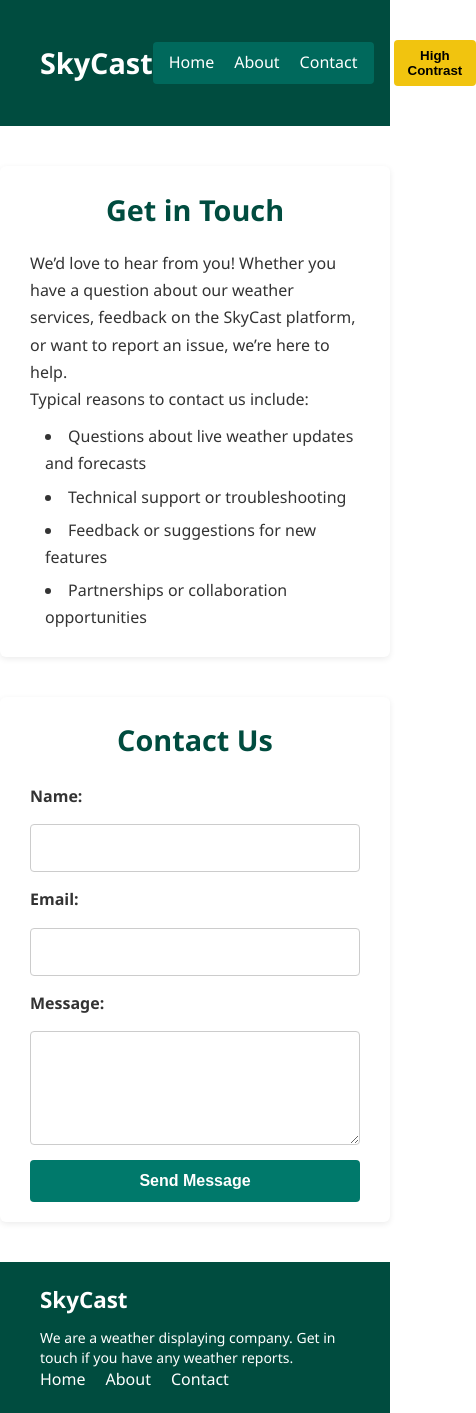
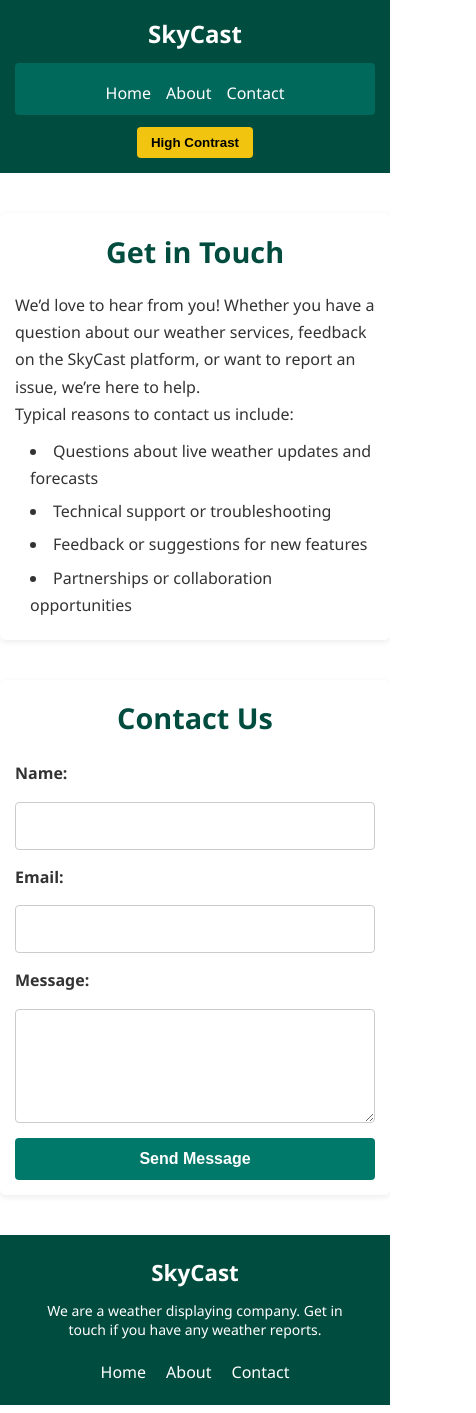
Before and after one commit to thomasfitz24/unit-2-interactive-frontend, a plain HTML site: page contact.html in a window 390 px wide. Shown: the whole page, 476 px wide, since content can reach past the window. Drawn offline with Linux system fonts and the light colour scheme.

Commit message:
Update style.css

```diff
--- a/style.css
+++ b/style.css
@@ -617,3 +617,120 @@ body.contact-page.high-contrast button:hover {
   background: #d4ac0d !important;
   color: #000 !important;
 }
+/* --------------------------
+   Responsive Design
+--------------------------- */
+
+/* Tablet (≤ 768px) */
+@media (max-width: 768px) {
+  header {
+    flex-direction: column;
+    align-items: flex-start;
+    padding: 20px;
+  }
+
+  .header-right {
+    margin-top: 10px;
+  }
+
+  nav ul {
+    flex-direction: column;
+    gap: 10px;
+  }
+
+  .main-forecast {
+    flex-direction: column;
+    padding: 0 20px;
+  }
+
+  .forecast-grid {
+    grid-template-columns: repeat(auto-fit, minmax(150px, 1fr));
+  }
+
+  .hourly-grid {
+    grid-template-columns: repeat(auto-fit, minmax(100px, 1fr));
+  }
+
+  .search {
+    padding: 0 20px;
+  }
+
+  .map {
+    padding: 10px 20px;
+  }
+
+  footer {
+    flex-direction: column;
+    gap: 20px;
+    align-items: center;
+    text-align: center;
+  }
+}
+
+/* Mobile (≤ 480px) */
+@media (max-width: 480px) {
+  header {
+    flex-direction: column;
+    align-items: center;
+    text-align: center;
+    padding: 15px;
+  }
+
+  .header-left,
+  .header-right {
+    width: 100%;
+  }
+
+  nav ul {
+    flex-direction: row;        /* Nav links inline */
+    justify-content: center;
+    gap: 15px;
+    margin-top: 10px;
+  }
+
+  /* High Contrast button centered on next line */
+  .contrast-btn {
+    display: block;
+    margin: 12px auto 0 auto;
+  }
+
+  .header-left h1 {
+    font-size: 1.5rem;
+  }
+
+  /* Search bar full-width for mobile */
+  .search-bar {
+    flex-direction: column;
+  }
+
+  .search-bar input,
+  .search-bar button {
+    width: 100%;
+    padding: 12px;
+    font-size: 16px;
+  }
+
+  .forecast-grid {
+    grid-template-columns: 1fr;
+  }
+
+  .hourly-grid {
+    grid-template-columns: 1fr 1fr;
+  }
+
+  #map {
+    height: 300px;
+  }
+
+  .contact-form,
+  .contact-intro {
+    padding: 15px;
+  }
+
+  .contact-form input,
+  .contact-form textarea,
+  .contact-form button {
+    width: 100%;
+    font-size: 1rem;
+  }
+}
```
